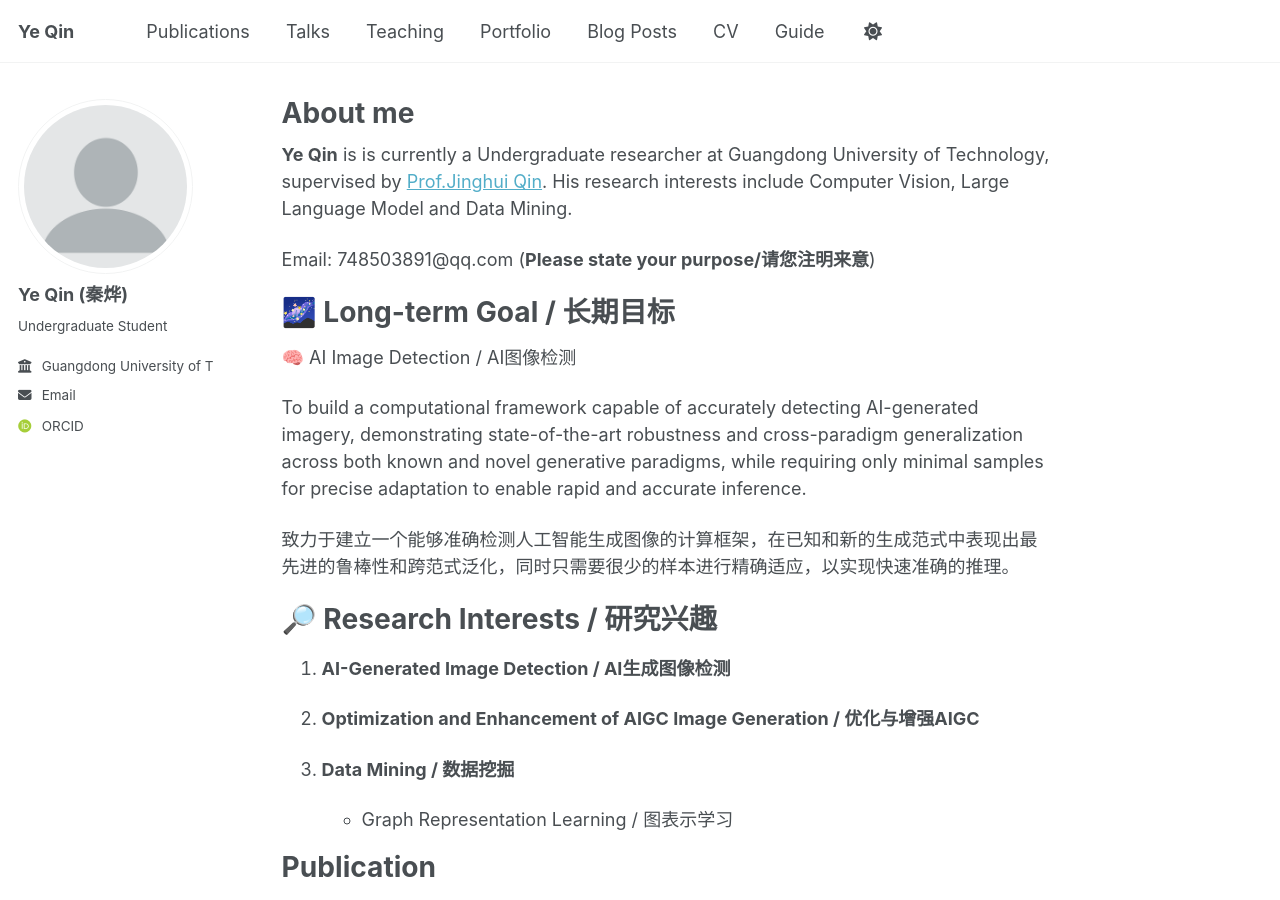
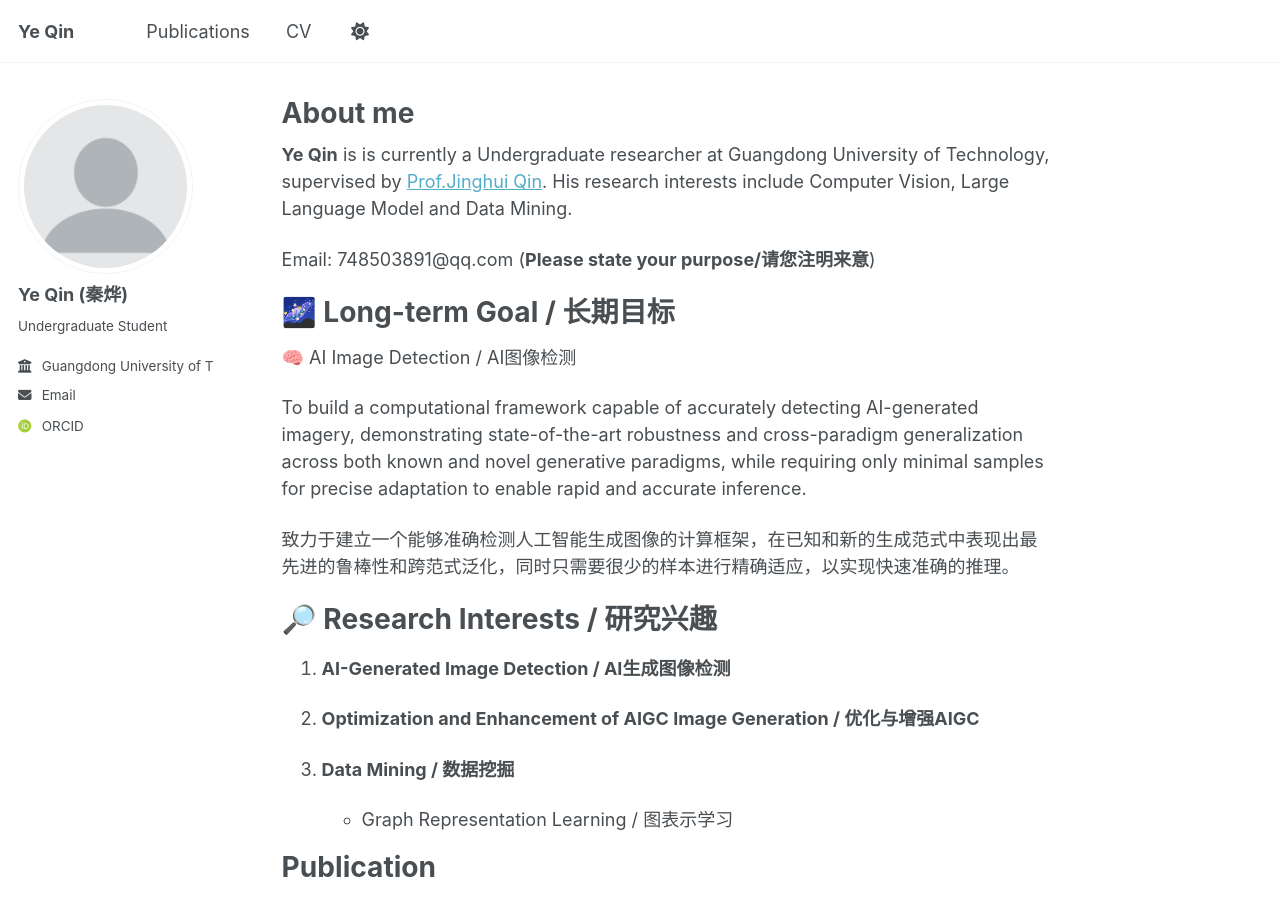
Before and after one commit to suannaige/suannaige.github.io, a Jekyll site: the page built from _pages/about.md, in a window 1280 px wide and 900 px high. Built offline with Jekyll 4.4.1, drawn with Linux system fonts in a browser that asks for light colours; some web fonts are replaced; a script that is not in the unit is left out.

Commit message:
导航只显示cv和publication

```diff
--- a/_data/navigation.yml
+++ b/_data/navigation.yml
@@ -10,24 +10,8 @@
 main:
   - title: "Publications"
     url: /publications/
-
-  - title: "Talks"
-    url: /talks/
-
-  - title: "Teaching"
-    url: /teaching/
-
-  - title: "Portfolio"
-    url: /portfolio/
-
-  - title: "Blog Posts"
-    url: /year-archive/
-
   - title: "CV"
     url: /cv/
 
   # - title: "CV"
   #   url: /cv-json/
-
-  - title: "Guide"
-    url: /markdown/
--- a/_pages/talks.html
+++ b/_pages/talks.html
@@ -2,7 +2,7 @@
 layout: archive
 title: "Talks and presentations"
 permalink: /talks/
-author_profile: true
+author_profile: false
 ---
 
 {% if site.talkmap_link == true %}
```
